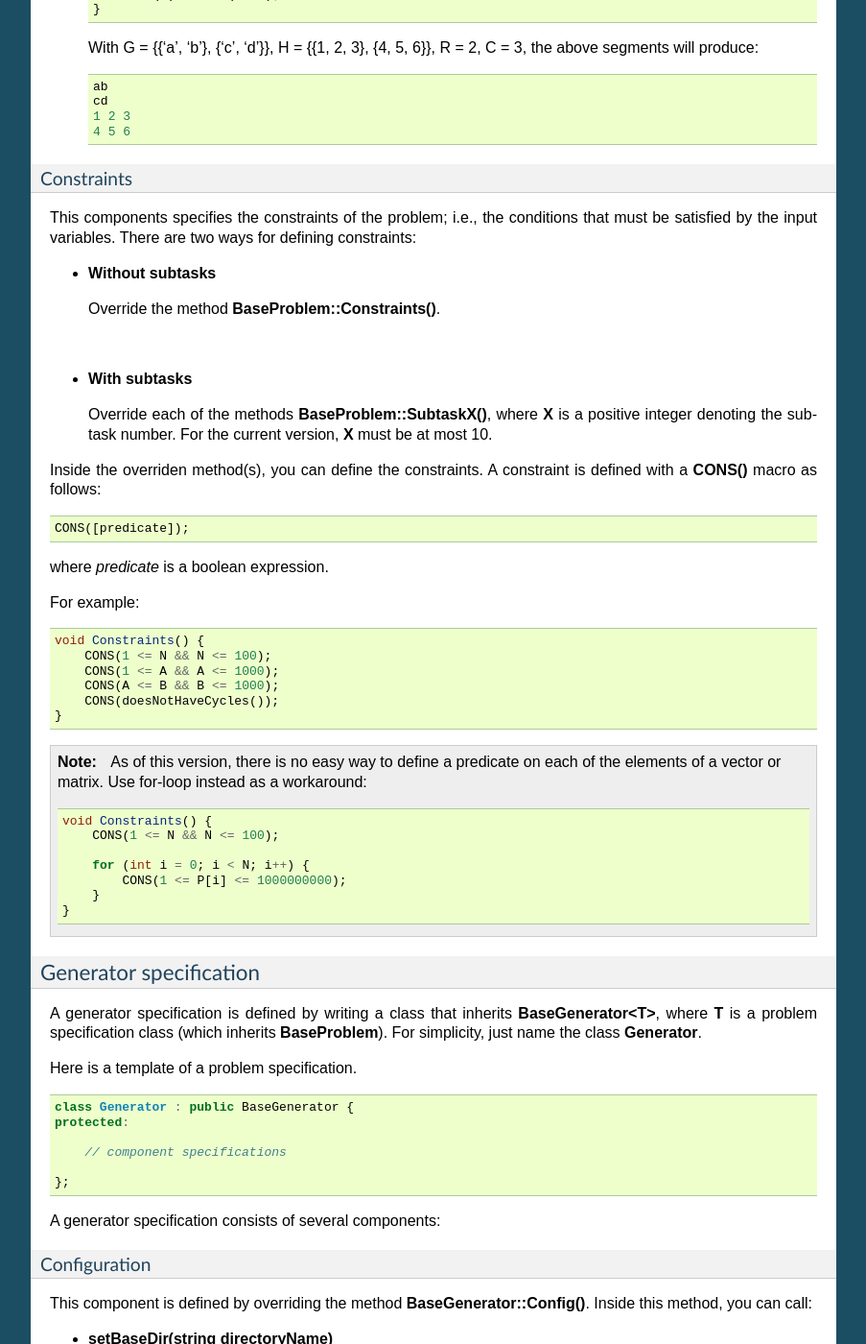
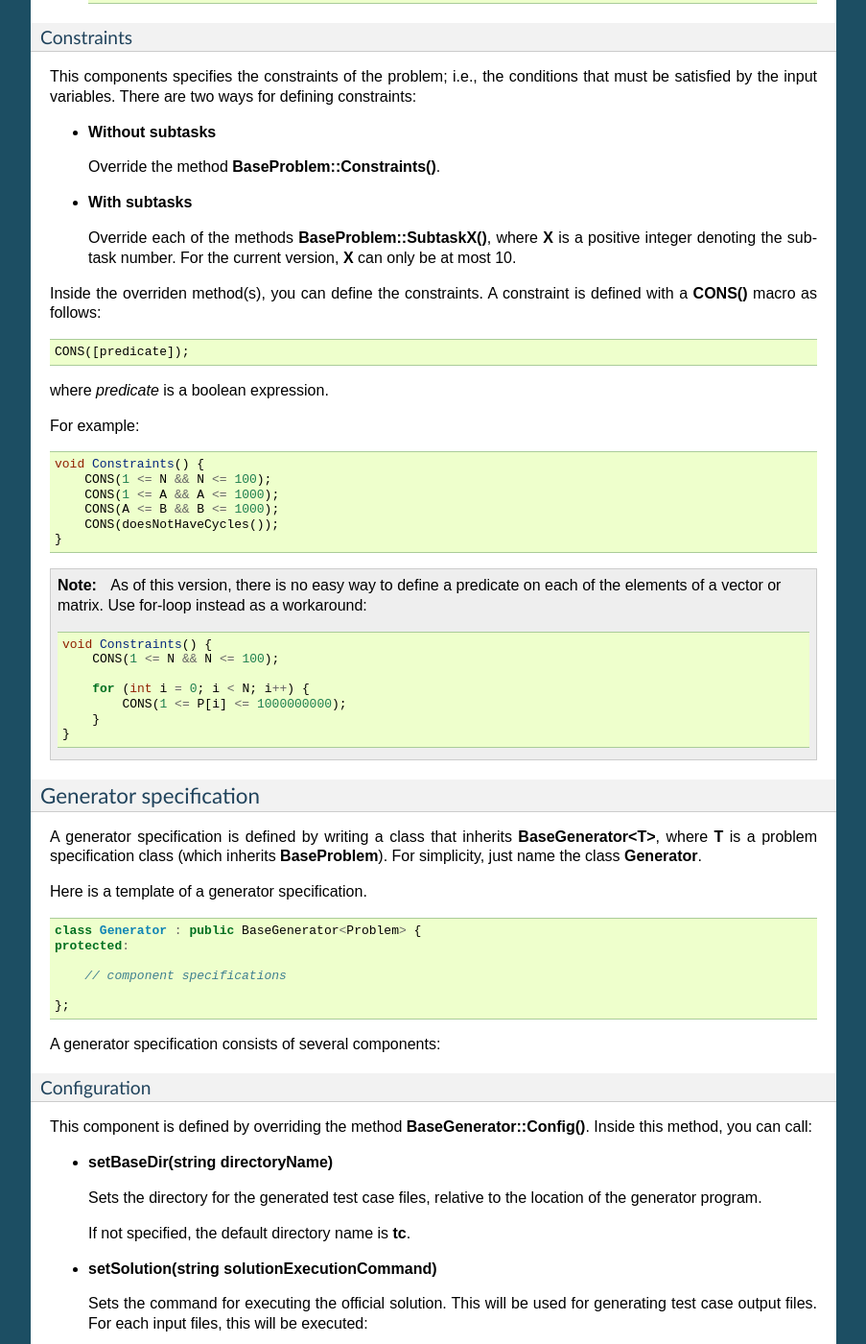
Before and after one commit to ia-toki/tcframe, a Sphinx documentation site: the page built from docs/basic_concepts.rst, in a window 1280 px wide and 1400 px high, scrolled down 2829 px. Shown: the whole window at 96% size, without its empty margins (198-1101 px from the left). Built offline with Sphinx 7.4.7, drawn with Linux system fonts in a browser that asks for light colours; some of the changed text lies outside the part shown.

Commit message:
Docs cleanup

```diff
--- a/docs/basic_concepts.rst
+++ b/docs/basic_concepts.rst
@@ -59,13 +59,9 @@
   Variables of built-in integral types (**int**, **long long**, **char**, etc.), built-in floating-point types
   (**float**, **double**), and **std::string**.
 
-  |
-
 - **Vector**
 
   **std::vector<T>**, where **T** is a scalar type as defined above.
-
-  |
 
 - **Matrix**
 
@@ -120,8 +116,6 @@
       1 2 3
       2 7 8
 
-  |
-
 - **Lines segment**
 
   Defines multiple lines, each consisting space-separated elements of given vector variables.
@@ -149,8 +143,6 @@
       2
       100 200
       110 210
-
-  |
 
 - **Grid segment**
 
@@ -191,12 +183,10 @@
 
   Override the method **BaseProblem::Constraints()**.
 
-  |
-
 - **With subtasks**
 
-  Override each of the methods **BaseProblem::SubtaskX()**, where **X** is a positive integer denoting the subtask number. For the
-  current version, **X** must be at most 10.
+  Override each of the methods **BaseProblem::SubtaskX()**, where **X** is a positive integer denoting the subtask
+  number. For the current version, **X** can only be at most 10.
 
 Inside the overriden method(s), you can define the constraints. A constraint is defined with a **CONS()** macro as
 follows:
@@ -238,11 +228,11 @@
 A generator specification is defined by writing a class that inherits **BaseGenerator<T>**, where **T** is a problem
 specification class (which inherits **BaseProblem**). For simplicity, just name the class **Generator**.
 
-Here is a template of a problem specification.
+Here is a template of a generator specification.
 
 .. sourcecode:: cpp
 
-    class Generator : public BaseGenerator {
+    class Generator : public BaseGenerator<Problem> {
     protected:
 
         // component specifications
@@ -261,8 +251,6 @@
   Sets the directory for the generated test case files, relative to the location of the generator program.
 
   If not specified, the default directory name is **tc**.
-
-  |
 
 - **setSolution(string solutionExecutionCommand)**
 
@@ -303,8 +291,6 @@
           CASE(N = rand() % 100, A = rand() % N, B = A * 2);
       }
 
-  |
-
 - **For problems with subtasks**
 
   If the corresponding problem has subtasks, test cases should be divided into test groups. A test group is a set of
@@ -318,11 +304,9 @@
   - Test Group 2: assigned to subtasks 2 and 3
   - Test Group 3: assigned to subtask 3
 
-  |
-
   To define test groups, override each of the methods **BaseGenerator::TestGroupX()**, where **X** is a positive integer
-  denoting the test group number. For the current version, **X** must be at most 10. Then, call **assignToSubtasks(S)**
-  method as the first statement, where **S** is a list of subtask numbers. For example:
+  denoting the test group number. For the current version, **X** can only be at most 10. Then, call
+  **assignToSubtasks(S)** method as the first statement, where **S** is a list of subtask numbers. For example:
 
   .. sourcecode:: cpp
 
@@ -403,7 +387,6 @@
 
     g++ -I[path to tcframe]/include -std=c++11 -o generator generator.cpp
 
-
 Running generator program
 -------------------------
 
@@ -418,19 +401,15 @@
 
 Generation can fail due to several reasons:
 
-- Invalid input format
+- **Invalid input format**
 
   In this case, no test cases will be generated.  For example: using scalar variable for a grid segment.
 
-  |
-
-- Invalid input variable states
+- **Invalid input variable states**
 
   For example: a grid segment requires that the size is 2 x 3, but after applying the test case definition, the matrix
   consists of 3 x 4 elements.
 
-  |
-
-- Unsatisfied constraints/subtasks
+- **Unsatisfied constraints/subtasks**
 
   The input variables do not conform to the constraints.
```
